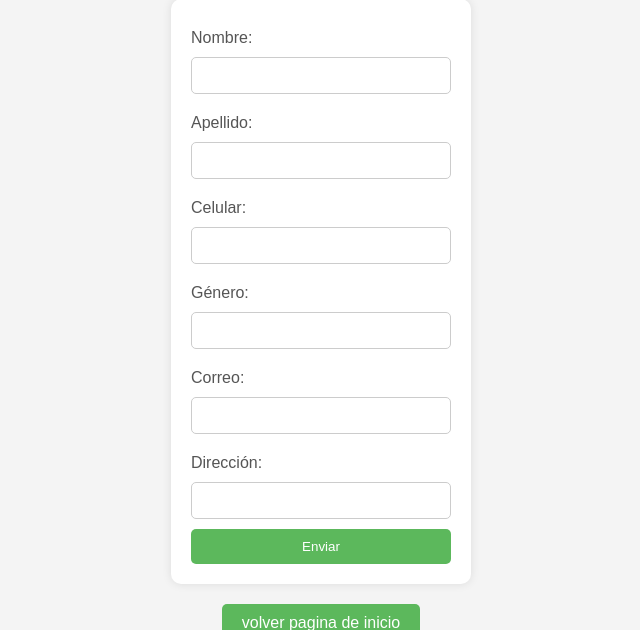
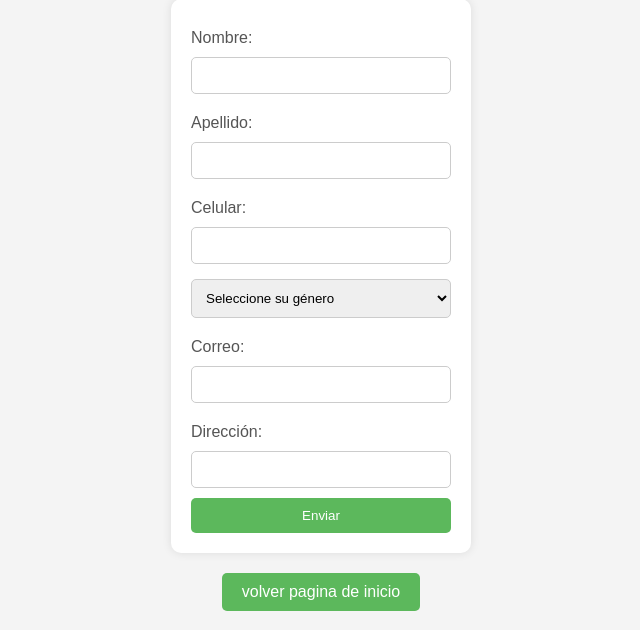
Before and after one commit to DavidLp95/primera-base-de-datos, a Flask app: page /formulario in a window 1280 px wide. Shown: the part 81-711 px from the top of the page, without its empty margins (319-959 px from the left). Run offline with Flask 3, Linux system fonts and the light colour scheme.

Commit message:
mejorando seleccion genero

```diff
--- a/static/styles.css
+++ b/static/styles.css
@@ -142,3 +142,12 @@ nav ul li a {
 nav ul li a:hover {
     text-decoration: underline;
 }
+
+select {
+    width: 100%;
+    padding: 10px;
+    margin: 5px 0 10px;
+    border: 1px solid #ccc;
+    border-radius: 5px;
+    box-sizing: border-box;
+}
--- a/templates/formulario.html
+++ b/templates/formulario.html
@@ -15,8 +15,14 @@
         <input type="text" id="apellido" name="apellido" required><br>
         <label for="celular">Celular:</label>
         <input type="text" id="celular" name="celular" required><br>
-        <label for="genero">Género:</label>
-        <input type="text" id="genero" name="genero" required><br>
+        <select id="genero" name="genero" required>
+            <option value="" disabled selected>Seleccione su género</option>
+            <option value="Masculino">Masculino</option>
+            <option value="Femenino">Femenino</option>
+            <option value="No binario">No binario</option>
+            <option value="Otro">Otro</option>
+            <option value="Prefiero no decirlo">Prefiero no decirlo</option>
+        </select><br>
         <label for="correo">Correo:</label>
         <input type="email" id="correo" name="correo" required><br>
         <label for="direccion">Dirección:</label>
```
